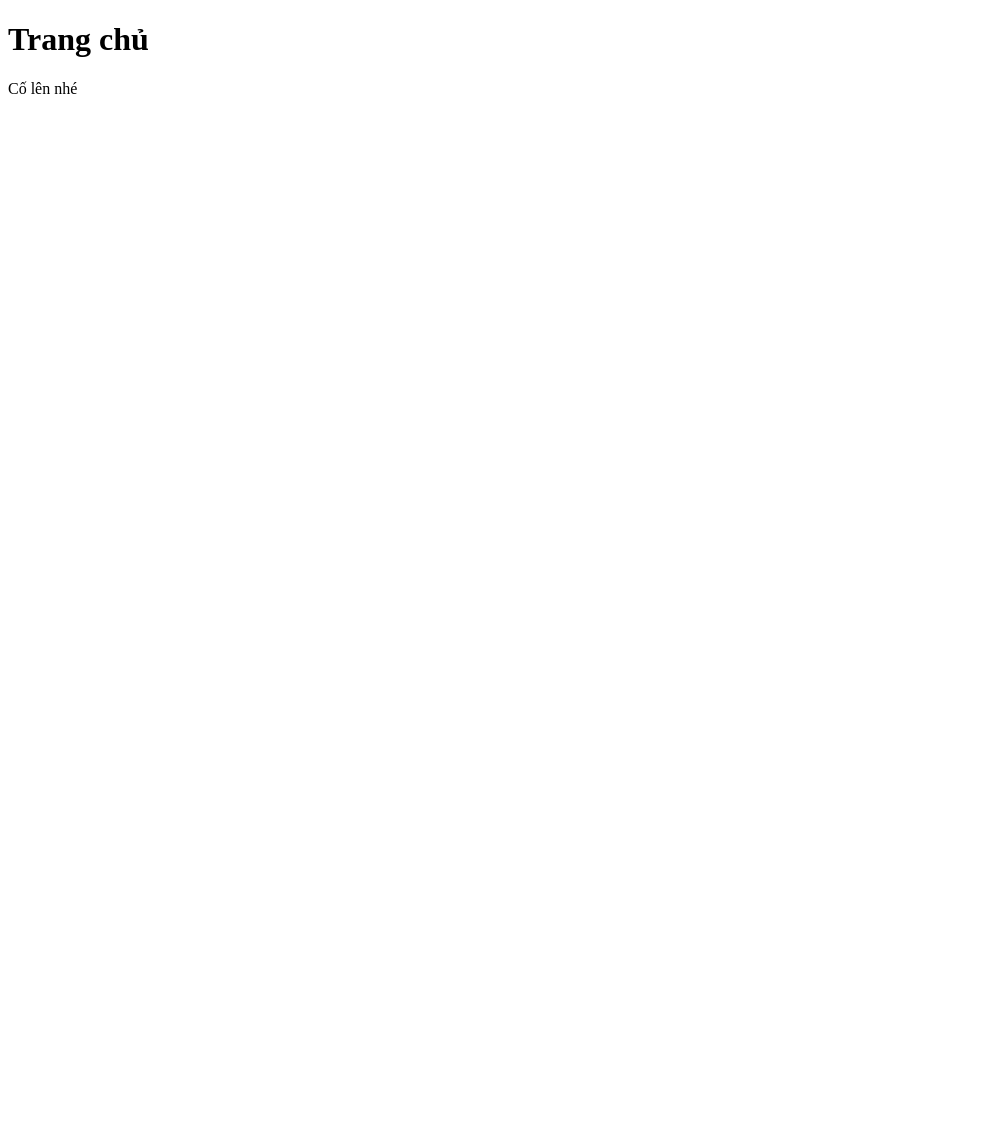
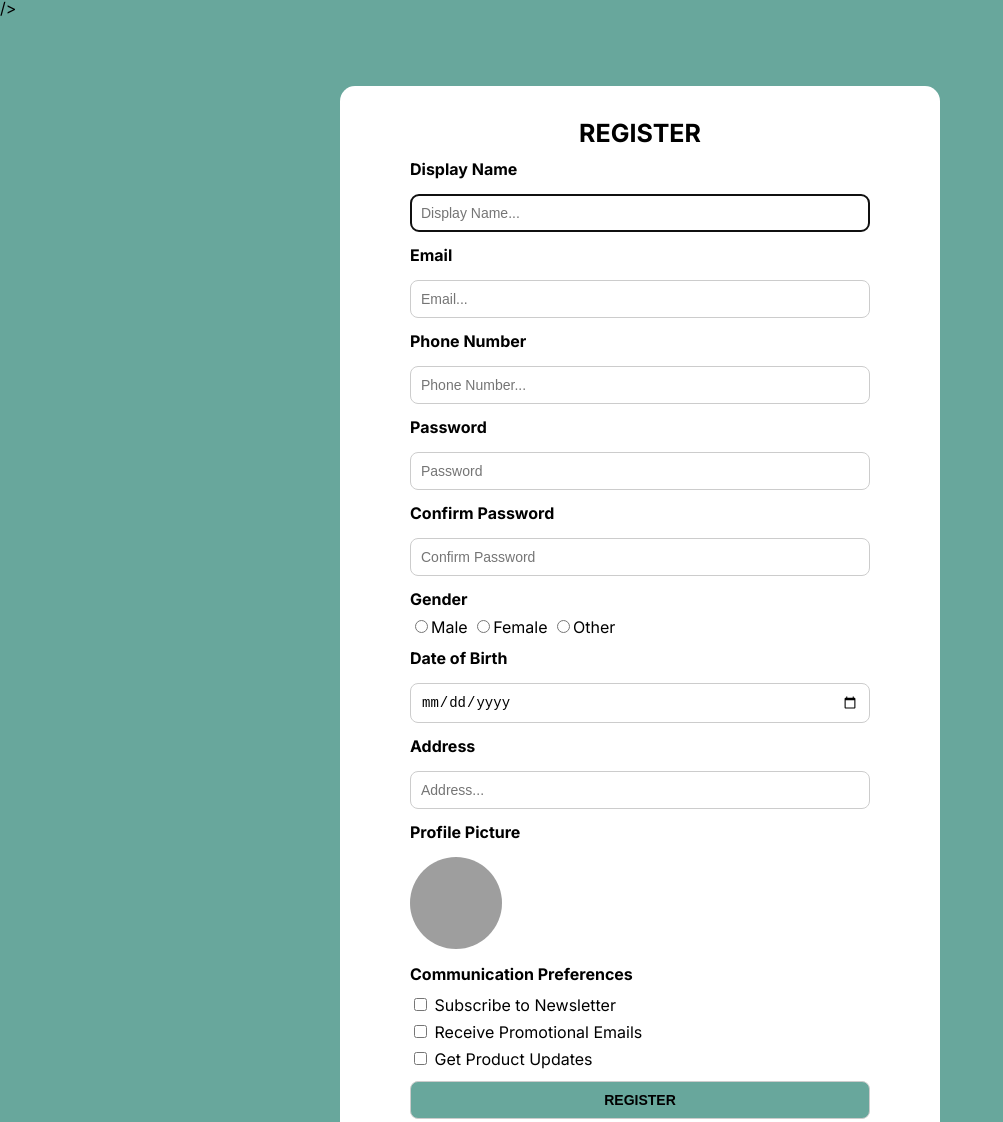
Before and after one commit to meobeo90/f8_fullstack_k15_phuong, a plain HTML site: page index.html in a window 1280 px wide. Shown: the top 1122 px of the page, without its empty margins (0-1003 px from the left). Before the commit the page ends 800 px from the top, so only its background shows below. Drawn offline with Linux system fonts and the light colour scheme; grey boxes are pictures that could not be loaded.

Commit message:
sua bai tap day 5

```diff
--- /dev/null
+++ b/css/reset.css
@@ -0,0 +1,48 @@
+/* http://meyerweb.com/eric/tools/css/reset/
+   v2.0 | 20110126
+   License: none (public domain)
+*/
+
+html, body, div, span, applet, object, iframe,
+h1, h2, h3, h4, h5, h6, p, blockquote, pre,
+a, abbr, acronym, address, big, cite, code,
+del, dfn, em, img, ins, kbd, q, s, samp,
+small, strike, strong, sub, sup, tt, var,
+b, u, i, center,
+dl, dt, dd, ol, ul, li,
+fieldset, form, label, legend,
+table, caption, tbody, tfoot, thead, tr, th, td,
+article, aside, canvas, details, embed,
+figure, figcaption, footer, header, hgroup,
+menu, nav, output, ruby, section, summary,
+time, mark, audio, video {
+	margin: 0;
+	padding: 0;
+	border: 0;
+	font-size: 100%;
+	font: inherit;
+	vertical-align: baseline;
+}
+/* HTML5 display-role reset for older browsers */
+article, aside, details, figcaption, figure,
+footer, header, hgroup, menu, nav, section {
+	display: block;
+}
+body {
+	line-height: 1;
+}
+ol, ul {
+	list-style: none;
+}
+blockquote, q {
+	quotes: none;
+}
+blockquote:before, blockquote:after,
+q:before, q:after {
+	content: '';
+	content: none;
+}
+table {
+	border-collapse: collapse;
+	border-spacing: 0;
+}
--- /dev/null
+++ b/css/style.css
@@ -0,0 +1,64 @@
+/* Phần chung */
+*{
+    box-sizing: border-box;
+}
+
+h1 {
+    font-size: 25px;
+    font-weight: bold;
+    text-align: center;
+}
+
+.form-body {
+    background-color: #358a7bbe;
+   font-family: "Inter", sans-serif;
+}
+
+.form-register {
+    max-width: 600px;
+    min-height: 100px;
+    background-color: #fff;
+    margin-left: auto;
+    margin-right: auto;
+    padding:35px 70px;
+    margin: 70px auto;
+    border-radius: 15px;
+}
+
+.form-label {
+    display: block;
+    font-weight: bold;
+    font-size: 16px;
+    margin: 15px 0 10px;
+    cursor: pointer;
+}
+
+.box {
+    width: 100%;
+    padding: 10px;
+    border: 1px solid #ccc;
+    border-radius: 8px;
+    margin-top: 7px;
+    font-size: 14px;
+}
+
+img {
+    aspect-ratio: 1/1;
+    object-fit: cover;
+    width:20%;
+    border-radius: 50%;
+    margin-top: 7px;
+    cursor: pointer;
+}
+
+.com {
+    line-height: 1.7;
+}
+
+button {
+    background-color: #358a7bbe;
+    font-size: 16px;
+    text-transform: uppercase;
+    font-weight: bold;
+    cursor: pointer;
+}
--- a/index.html
+++ b/index.html
@@ -3,10 +3,158 @@
   <head>
     <meta charset="UTF-8" />
     <meta name="viewport" content="width=device-width, initial-scale=1.0" />
-    <title>Document</title>
+    <title>Register</title>
+    <!-- Style -->
+    <link rel="stylesheet" href="./css/reset.css" />
+    <link rel="stylesheet" href="./css/style.css" />
+    <!-- Font -->
+    <link rel="preconnect" href="https://fonts.googleapis.com" />
+    <link rel="preconnect" href="https://fonts.gstatic.com" crossorigin />
+    <link
+      href="https://fonts.googleapis.com/css2?family=Inter:ital,opsz,wght@0,14..32,100..900;1,14..32,100..900&family=Roboto:ital,wght@0,100..900;1,100..900&display=swap"
+      rel="stylesheet"
+    />
+    />
   </head>
-  <h1>Trang chủ</h1>
-  <body>
-    <p>Cố lên nhé</p>
+  <body class="form-body">
+    <div class="form-register">
+      <h1>REGISTER</h1>
+      <form action="" autocomplete="off">
+        <div>
+          <label>
+            <span class="form-label">Display Name</span>
+            <input
+              type="text"
+              name="display-name"
+              placeholder="Display Name..."
+              required
+              spellcheck="true"
+              autofocus
+              class="box"
+            />
+          </label>
+        </div>
+        <div>
+          <label>
+            <span class="form-label">Email</span>
+            <input
+              type="email"
+              name="email"
+              placeholder="Email..."
+              spellcheck="true"
+              required
+              autofocus
+              class="box"
+            />
+          </label>
+        </div>
+        <div>
+          <label>
+            <span class="form-label">Phone Number</span>
+            <input
+              type="tel"
+              name="phone-number"
+              placeholder="Phone Number..."
+              spellcheck="true"
+              required
+              autofocus
+              class="box"
+            />
+          </label>
+        </div>
+        <div>
+          <label>
+            <span class="form-label">Password</span>
+            <input
+              type="password"
+              name="password"
+              placeholder="Password"
+              required
+              autofocus
+              class="box"
+            />
+          </label>
+        </div>
+        <div>
+          <label>
+            <span class="form-label">Confirm Password</span>
+            <input
+              type="password"
+              name="confirm-password"
+              placeholder="Confirm Password"
+              required
+              autofocus
+              class="box"
+            />
+          </label>
+        </div>
+        <div>
+          <label class="gender">
+            <span class="form-label">Gender</span>
+          </label>
+
+          <label> <input type="radio" name="gender" value="male" />Male </label>
+          <label>
+            <input type="radio" name="gender" value="female" />Female
+          </label>
+          <label>
+            <input type="radio" name="gender" value="other" />Other
+          </label>
+        </div>
+        <div>
+          <label>
+            <span class="form-label">Date of Birth</span>
+            <input type="date" name="dob" class="box" />
+          </label>
+        </div>
+        <div>
+          <label>
+            <span class="form-label"> Address</span>
+            <input
+              type="text"
+              name="address"
+              placeholder="Address..."
+              class="box"
+            />
+          </label>
+        </div>
+        <div>
+          <label>
+            <span class="form-label"> Profile Picture</span>
+            <img
+              src="https://adaptcommunitynetwork.org/wp-content/uploads/2023/09/person-placeholder.jpg"
+              alt=""
+            />
+            <input type="file" name="avatar" accept="image/*" hidden />
+          </label>
+        </div>
+        <div>
+          <label class="communication">
+            <span class="form-label"> Communication Preferences</span>
+          </label>
+          <label>
+            <input
+              type="checkbox"
+              name="communication"
+              value="subscribe-newletter"
+            />
+            <span class="com">Subscribe to Newsletter</span>
+          </label>
+          <br />
+          <label>
+            <input type="checkbox" name="communication" value="receive-email" />
+            <span class="com">Receive Promotional Emails</span>
+          </label>
+          <br />
+          <label>
+            <input type="checkbox" name="communication" value="get-update" />
+            <span class="com">Get Product Updates</span>
+          </label>
+        </div>
+        <div>
+          <button type="submit" class="box" value="register">Register</button>
+        </div>
+      </form>
+    </div>
   </body>
 </html>
```
Also changed, not shown: Day_1/index.html (deleted, +0 -160 lines).
